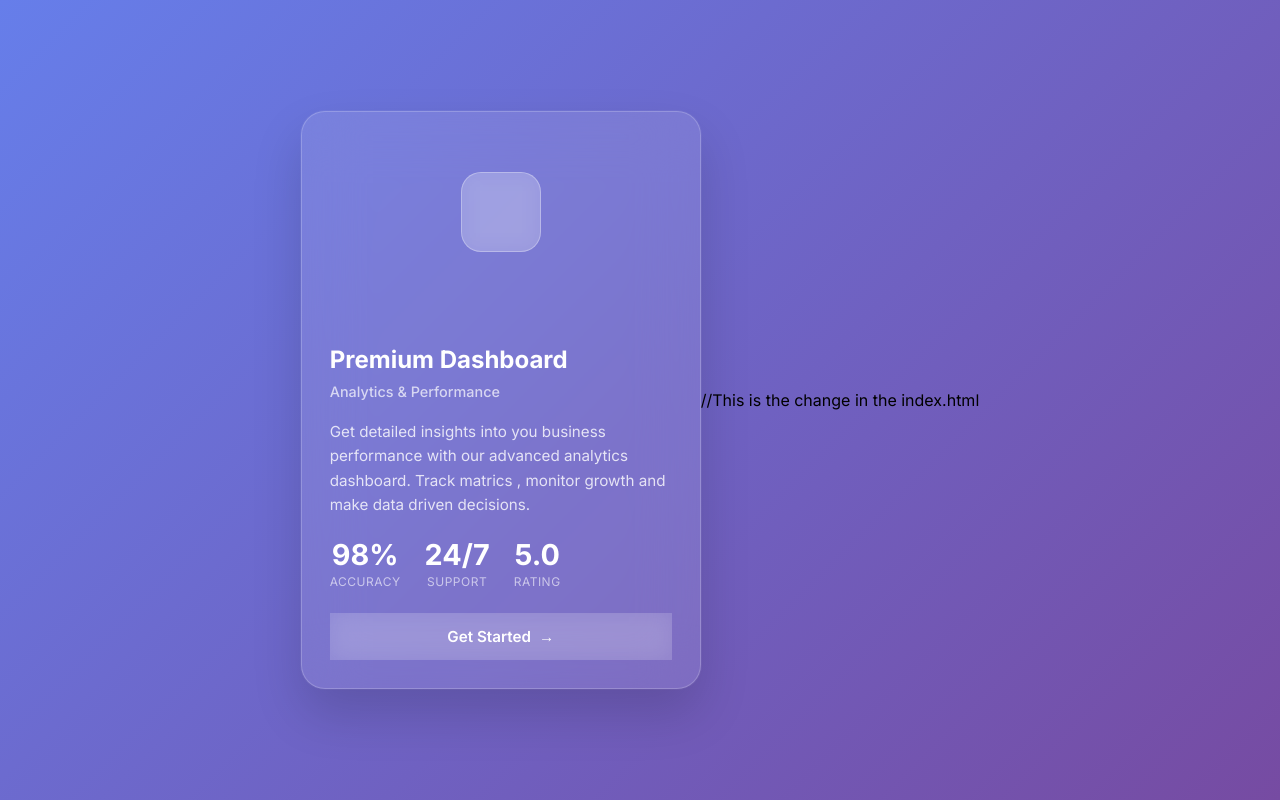
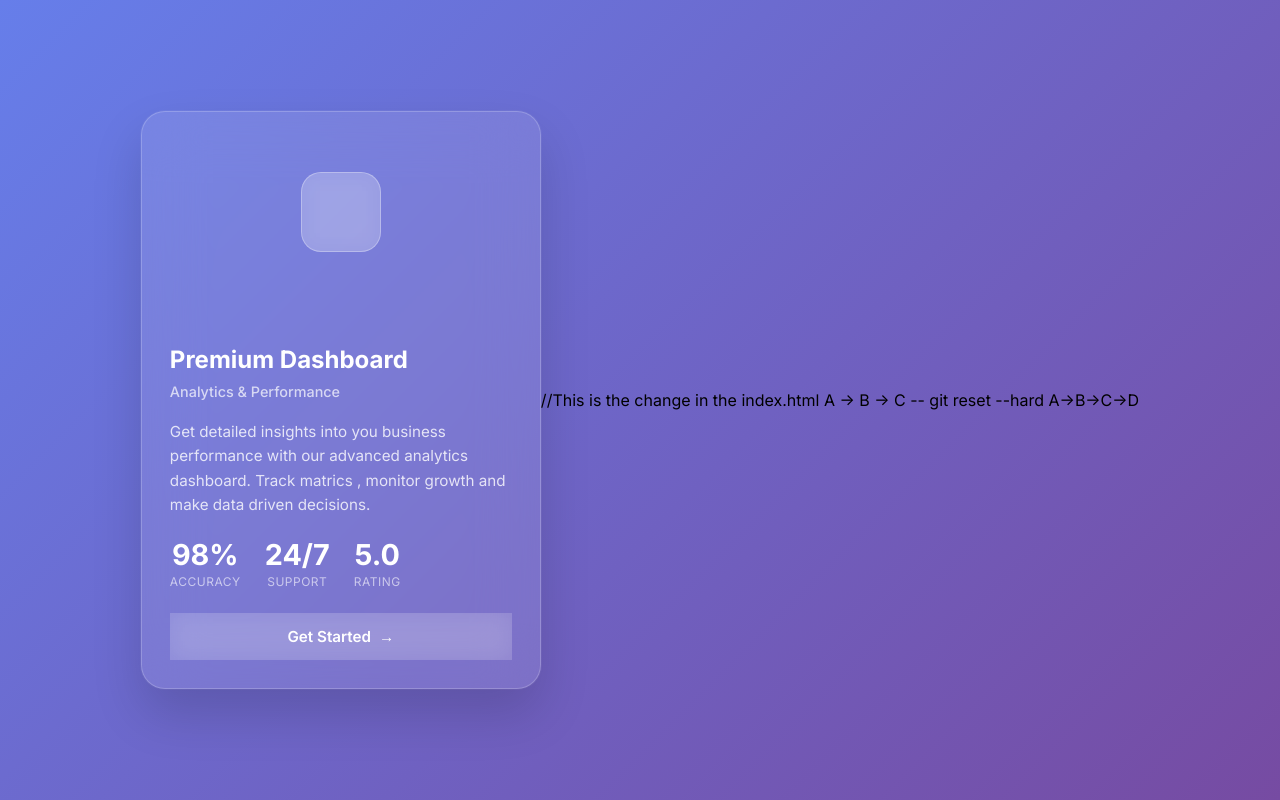
Before and after one commit to yashkumar84/DIT_UI, a plain HTML site: page index.html in a window 1280 px wide. Drawn offline with Linux system fonts and the light colour scheme.

Commit message:
Change in the index.html FIle

```diff
--- a/index.html
+++ b/index.html
@@ -56,3 +56,6 @@
 
 
 //This is the change in the index.html
+
+A -> B -> C -- git reset --hard
+A->B->C->D
```
